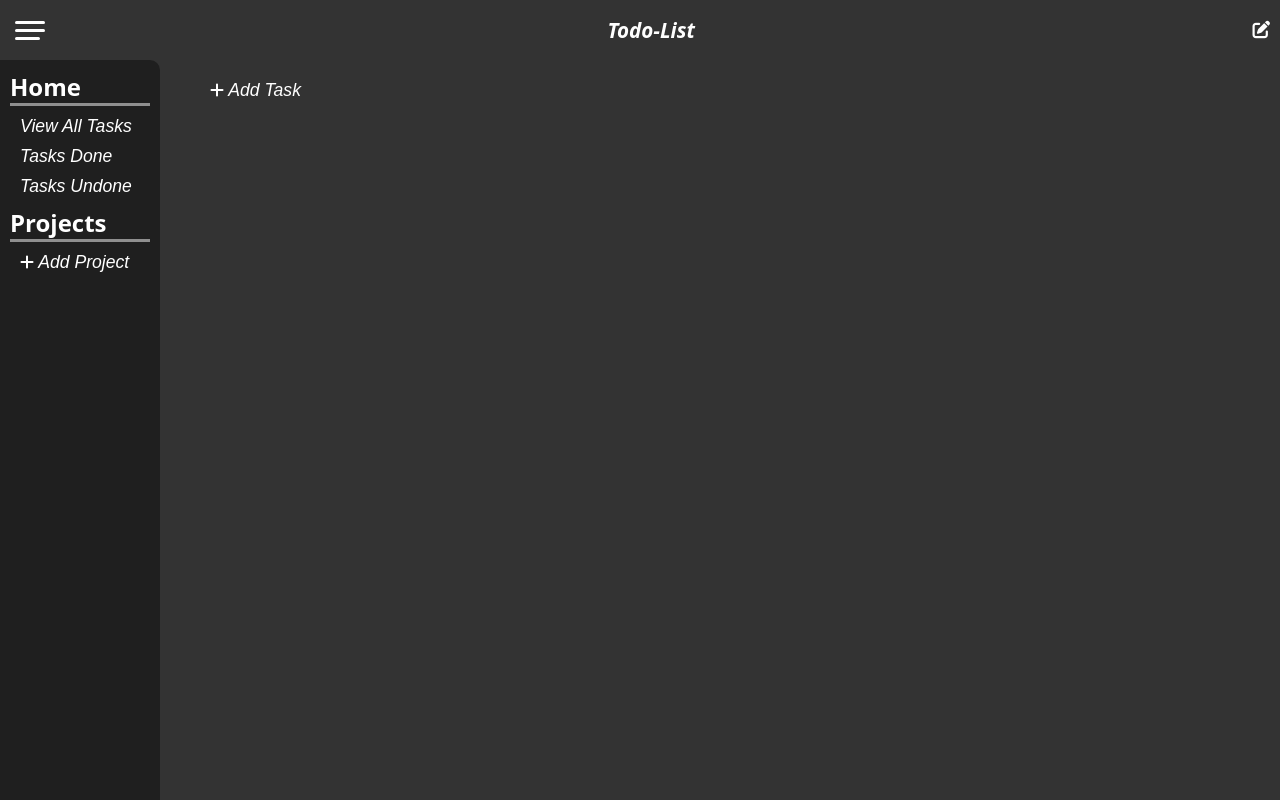
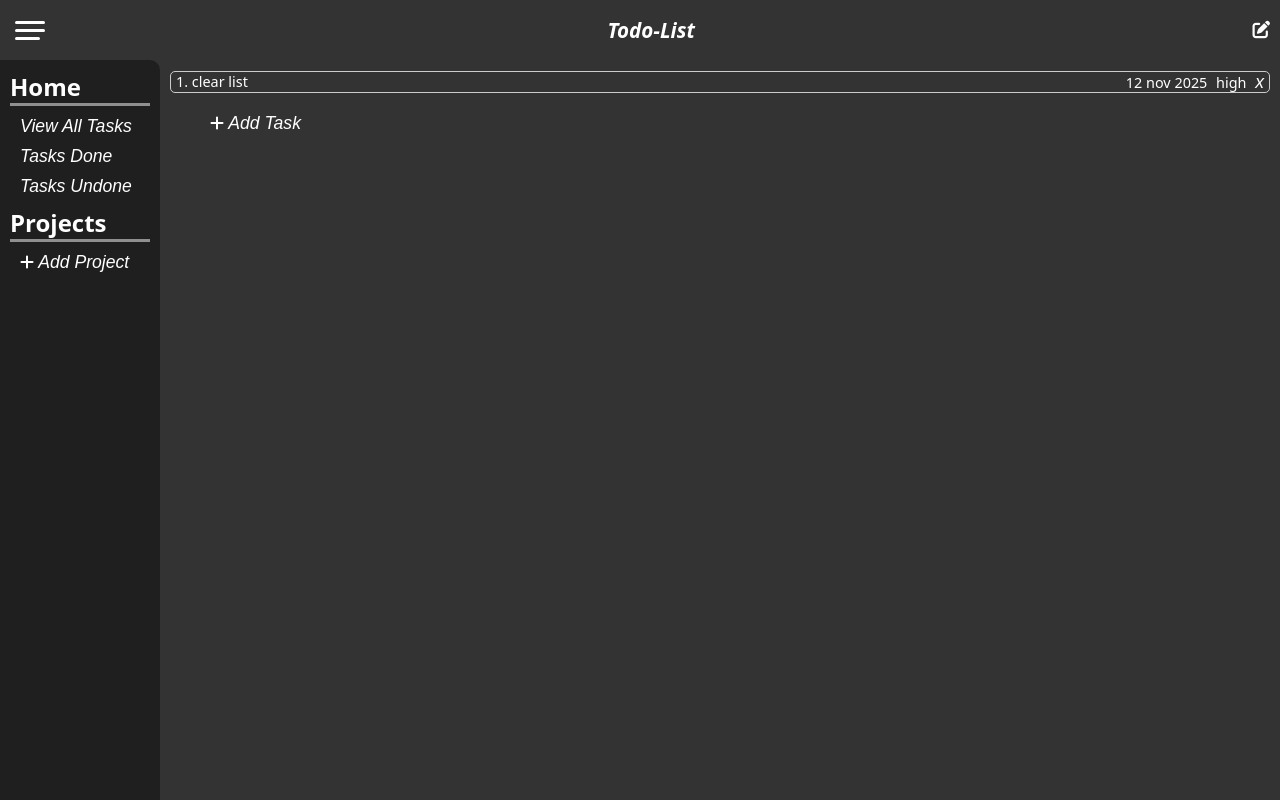
Before and after one commit to Johsam-f/todo-list, a website built with webpack: page src/template.html in a window 1280 px wide. Built offline with nearby package versions, Linux system fonts and the light colour scheme; a web font is replaced by a local one.

Commit message:
remaining with js

```diff
--- a/src/styles.css
+++ b/src/styles.css
@@ -52,13 +52,17 @@ nav{
     background-color: rgba(0, 0, 0, 0.4);
     border-top-right-radius: 10px;
     padding: 10px;
-    transition: transform 0.6s ease-out;
 }
 
 .hide-nav{
-    transform: translateX(-100%);
-    /* opacity: 0; */
-    /* position: absolute; */
+    /* transform: translateX(-100%); */
+    display: none;
+}
+
+.hide-nav nav{
+    width: 0;
+    overflow: hidden;
+    padding: 0;
 }
 
 .btn{
@@ -90,11 +94,8 @@ h2{
 #inner-content{
     padding: 10px;
     flex: 1;
-    transition: transform 0.6s ease-out;
-}
-
-.nav-hidden {
-    transform: translateX(-10rem); /* equal to nav width */
+    transition: all 0.6s ease-out;
+    width: 100%;
 }
 
 /* pop_ups */
@@ -148,3 +149,40 @@ form button:hover{
 #add-task-btn{
     transform: translateX(30px);
 }
+
+p{
+    display: inline-block;
+}
+
+.x-btn{
+    display: inline;
+    margin: 0;
+}
+
+#inner-content > div{
+    display: inline-flex;
+    justify-content: space-between;
+    align-items: center;
+    border: 1px solid #cdcdcd;
+    border-radius: 5px;
+    cursor: pointer;
+    padding: 0 5px;
+    margin-bottom: 10px;
+    font-size: 0.9rem;
+    width: 100%;
+}
+
+#inner-content > div:hover{
+    background-color: rgba(255, 255, 255, 0.1);
+}
+
+.title{
+    white-space: nowrap;
+    overflow: hidden;
+    text-overflow: ellipsis;
+    margin-right: 10px;
+}
+
+.status{
+    margin: 0 5px;
+}
--- a/src/template.html
+++ b/src/template.html
@@ -32,6 +32,14 @@
         </button>
       </nav>
       <section id="inner-content">
+        <div>
+          <p class="title">1. clear list</p>
+          <span>
+            <p class="date">12 nov 2025</p>
+            <p class="status">high</p>
+            <button class="btn x-btn"><i>x</i></button>
+          </span>
+        </div>
         <button id="add-task-btn" class="btn">
           <i class="fas fa-add"></i> Add Task
         </button>
@@ -52,7 +60,7 @@
         <label for="title">Title</label>
         <input type="text" />
         <label for="description">Description</label>
-        <textarea name="description" id=""></textarea>
+        <textarea name="description"></textarea>
         <label for="date">Due Date</label>
         <input type="date" />
         <label for="priority">Priority</label><br />
```
Also changed, not shown: src/index.js (line endings or trailing spaces).
